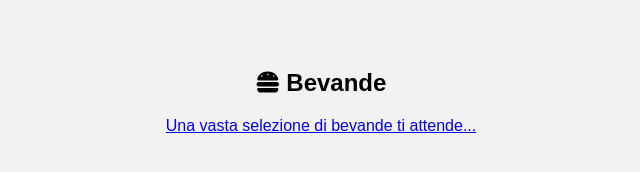
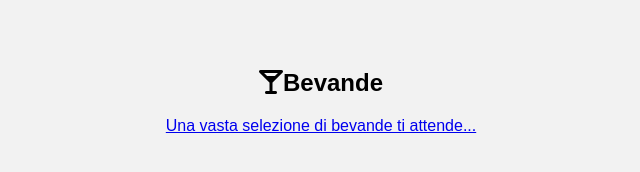
Before and after one commit to GiuseppeArgentieri/italian-restaurant-menu, a plain HTML site: page index.html in a window 1280 px wide. Shown: the part 596-768 px from the top of the page, 319-959 px from the left. Drawn offline with Linux system fonts and the light colour scheme.

Commit message:
cambiata icona bevande in index

```diff
--- a/index.html
+++ b/index.html
@@ -37,7 +37,7 @@
     </section>
 
     <section id="bevande">
-        <h2><i class="fa-solid fa-burger"></i> Bevande</h2>
+        <h2><i class="fa-solid fa-martini-glass"></i>Bevande</h2>
         <p><a href="bevande.html">Una vasta selezione di bevande ti attende...</a></p>
     </section>
 </body>
```
